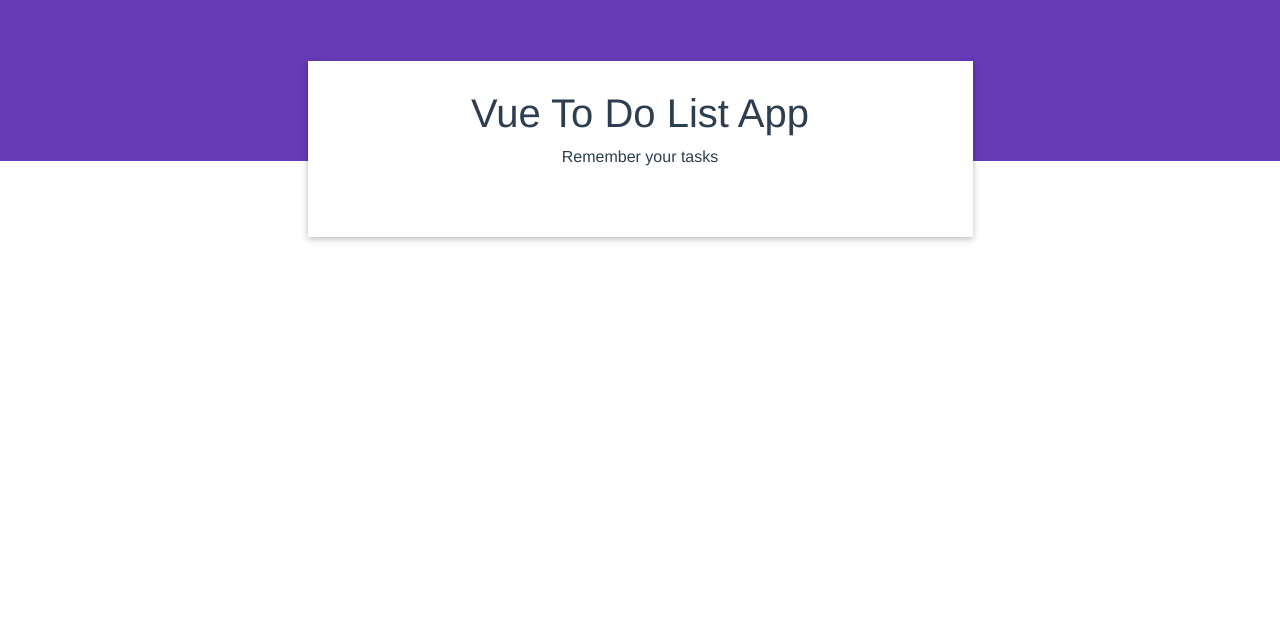
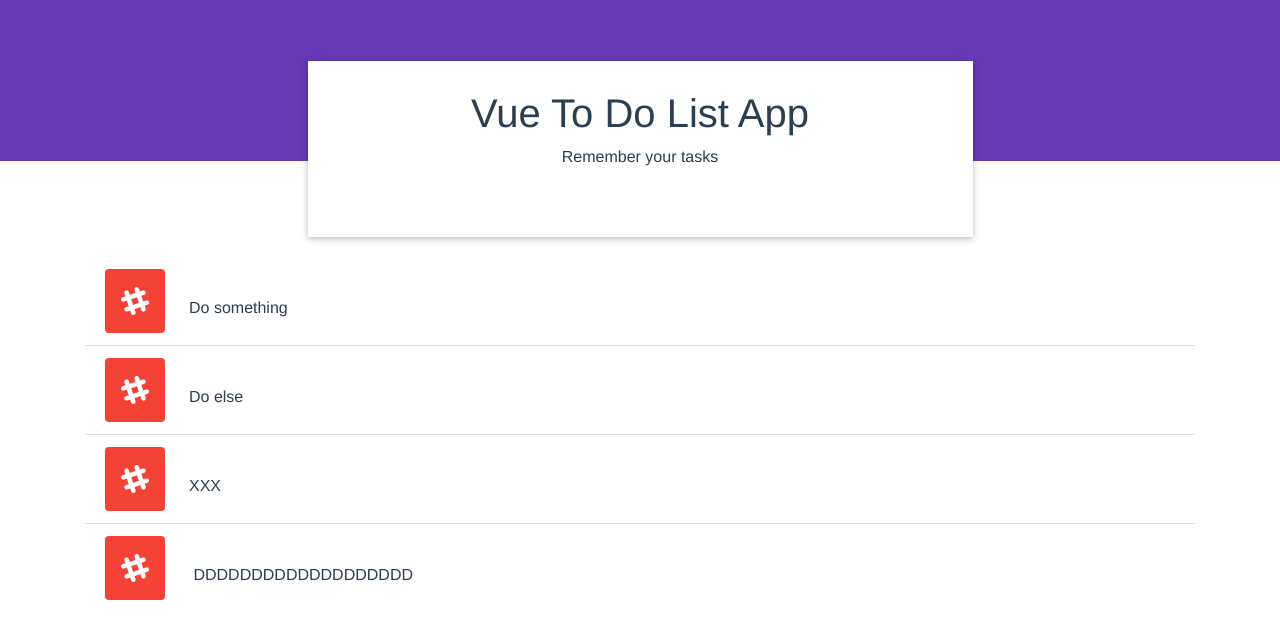
Before and after one commit to mateuszlubianka1993/to-do-list-vue, a Vue app: page / in a window 1280 px wide. Shown: the part 117-756 px from the top of the page. Built offline with nearby package versions, Linux system fonts and the light colour scheme.

Commit message:
Add task and tasklist componrnts

```diff
--- a/src/App.vue
+++ b/src/App.vue
@@ -1,16 +1,29 @@
 <template>
   <div id="app">
     <Header></Header>
+    <TaskList :tasks="tasks"></TaskList>
   </div>
 </template>
 
 <script>
 import Header from './components/Header';
+import TaskList from './components/TaskList';
 
 export default {
+  data: function() {
+        return {
+            tasks: [
+              'Do something',
+              'Do else',
+              'XXX ',
+              ' DDDDDDDDDDDDDDDDDDD'
+            ]
+        }
+    },
   name: 'App',
   components: {
-    Header
+    Header,
+    TaskList
   }
 }
 </script>
--- a/src/components/Header.vue
+++ b/src/components/Header.vue
@@ -35,5 +35,7 @@ export default {
 </script>
 
 <style scoped>
-
+  .header {
+    margin-bottom: 20px;
+  }
 </style>
--- /dev/null
+++ b/src/components/Task.vue
@@ -0,0 +1,18 @@
+<template>
+    <div class="list-group-item task">
+        <p class="mb-0">
+            <i class="fab fa-slack-hash fa-2x mr-4 mr-4 red p-3 white-text rounded" aria-hidden="true"></i>
+            <slot></slot>
+        </p>
+    </div>
+</template>
+
+<script>
+
+</script>
+
+<style scoped>
+    .task p {
+        text-align: left;
+    }
+</style>
--- /dev/null
+++ b/src/components/TaskList.vue
@@ -0,0 +1,20 @@
+<template>
+    <div class="container list-group-flush">
+        <Task v-for="task in tasks" :key="task">{{task}}</Task>
+    </div>
+</template>
+
+<script>
+import Task from './Task';
+
+export default {
+    props: ['tasks'],
+    components: {
+        Task
+    }
+}
+</script>
+
+<style scoped>
+
+</style>
```
